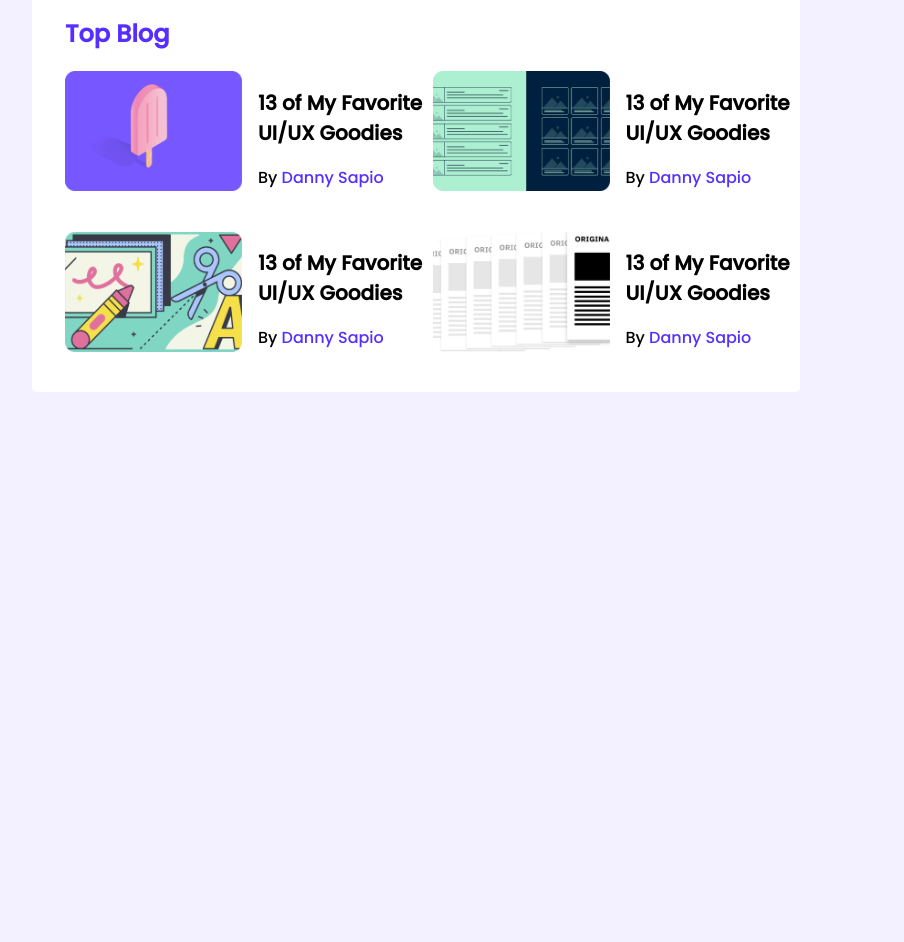
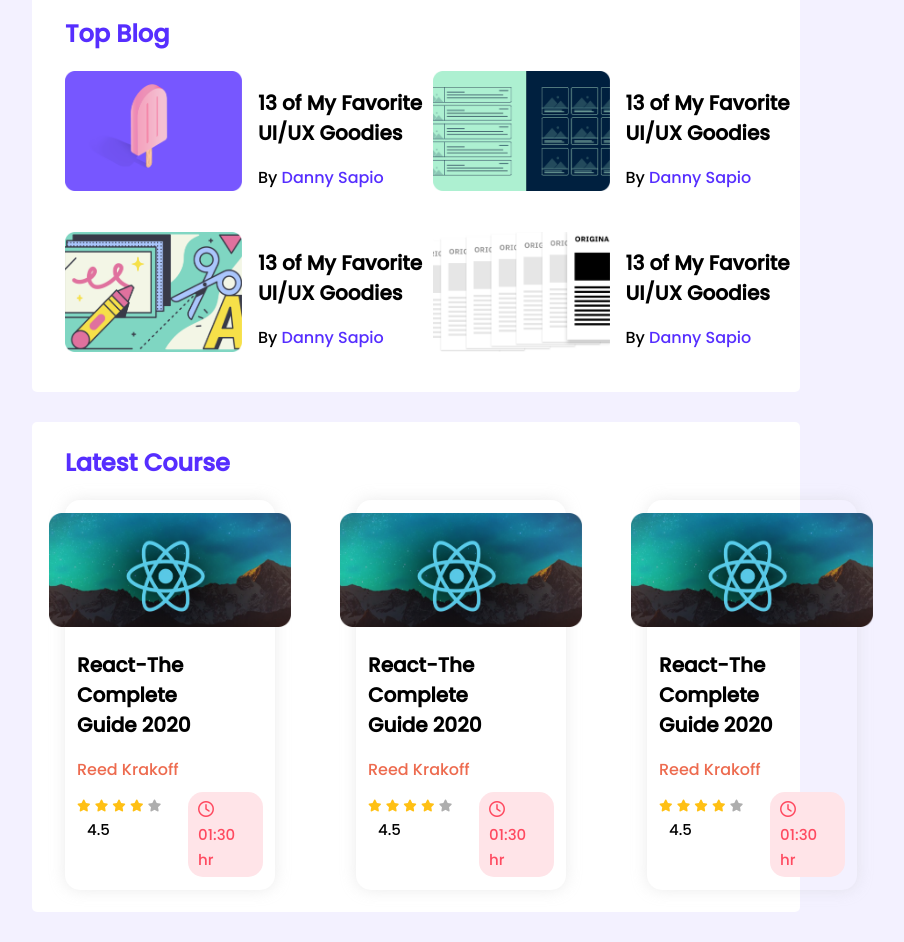
Before and after one commit to mohtadahmed/leader-board-practice, a plain HTML site: page index.html in a window 1280 px wide. Shown: the part 471-1413 px from the top of the page, without its empty margins (224-1128 px from the left). Before the commit the page ends 893 px from the top, so only its background shows below. Drawn offline with Linux system fonts and the light colour scheme.

Commit message:
latest course section added

```diff
--- a/index.html
+++ b/index.html
@@ -6,6 +6,8 @@
     <meta http-equiv="X-UA-Compatible" content="IE=edge">
     <meta name="viewport" content="width=device-width, initial-scale=1.0">
     <title>Leader Board</title>
+    <!-- Font Awesome Tag -->
+    <script src="https://kit.fontawesome.com/7846c8faea.js" crossorigin="anonymous"></script>
     <!-- Style Sheet Tags -->
     <link rel="stylesheet" href="/style/style.css">
 </head>
@@ -108,6 +110,81 @@
                 </div>
             </div>
         </section>
+        <section>
+            <div class="container">
+                <div class="latest-course">
+                    <h1>Latest Course</h1>
+                    <article class="courses">
+                        <div class="course">
+                            <div class="course-img">
+                                <img src="/images/courses/course-1.png" alt="">
+                            </div>
+                            <div class="course-info">
+                                <h2>React-The Complete <br> Guide 2020</h2>
+                                <a href="#">Reed Krakoff</a>
+                            </div>
+                            <div class="course-detail">
+                                <div class="course-rating">
+                                    <i class="fas fa-star filled"></i>
+                                    <i class="fas fa-star filled"></i>
+                                    <i class="fas fa-star filled"></i>
+                                    <i class="fas fa-star filled"></i>
+                                    <i class="fas fa-star empty"></i>
+                                    <span class="course-time">4.5</span>
+                                </div>
+                                <div class="course-duration">
+                                    <i class="far fa-clock"></i><span class="course-time">01:30 hr</span>
+                                </div>
+                            </div>
+                        </div>
+                        <div class="course">
+                            <div class="course-img">
+                                <img src="/images/courses/course-1.png" alt="">
+                            </div>
+                            <div class="course-info">
+                                <h2>React-The Complete <br> Guide 2020</h2>
+                                <a href="#">Reed Krakoff</a>
+                            </div>
+                            <div class="course-detail">
+                                <div class="course-rating">
+                                    <i class="fas fa-star filled"></i>
+                                    <i class="fas fa-star filled"></i>
+                                    <i class="fas fa-star filled"></i>
+                                    <i class="fas fa-star filled"></i>
+                                    <i class="fas fa-star empty"></i>
+                                    <span class="course-time">4.5</span>
+                                </div>
+                                <div class="course-duration">
+                                    <i class="far fa-clock"></i><span class="course-time">01:30 hr</span>
+                                </div>
+                            </div>
+                        </div>
+                        <div class="course">
+                            <div class="course-img">
+                                <img src="/images/courses/course-1.png" alt="">
+                            </div>
+                            <div class="course-info">
+                                <h2>React-The Complete <br> Guide 2020</h2>
+                                <a href="#">Reed Krakoff</a>
+                            </div>
+                            <div class="course-detail">
+                                <div class="course-rating">
+                                    <i class="fas fa-star filled"></i>
+                                    <i class="fas fa-star filled"></i>
+                                    <i class="fas fa-star filled"></i>
+                                    <i class="fas fa-star filled"></i>
+                                    <i class="fas fa-star empty"></i>
+                                    <span class="course-time">4.5</span>
+                                </div>
+                                <div class="course-duration">
+                                    <i class="far fa-clock"></i><span class="course-time">01:30 hr</span>
+                                </div>
+                            </div>
+                        </div>
+                    </article>
+                </div>
+            </div>
+        </section>
     </main>
 </body>
 
--- a/style/style.css
+++ b/style/style.css
@@ -9,7 +9,7 @@ body {
 .container {
   background: #ffffff;
   width: 60%;
-  margin: auto;
+  margin: 0px auto 30px;
   border-radius: 5px;
 }
 h1 {
@@ -60,7 +60,7 @@ nav {
   transition: 0.3s;
 }
 .nav-links ul li:hover {
-  color: rgb(48, 132, 241);
+  color: rgb(228, 99, 60);
   transform: scale(1.2);
 }
 .nav-links img {
@@ -137,3 +137,77 @@ nav {
 .blog-info a:hover {
   color: crimson;
 }
+
+/* Latest Courses CSS Starts */
+.latest-course h1 {
+  margin-left: 33px;
+  padding-top: 23px;
+}
+.courses {
+  display: grid;
+  grid-template-columns: repeat(3, 1fr);
+  grid-column-gap: 25px;
+  margin-left: 33px;
+}
+.course {
+  width: 70%;
+  display: flex;
+  flex-direction: column;
+  align-items: center;
+  justify-content: center;
+  align-content: center;
+  /* margin-left: 33px; */
+  margin-bottom: 22px;
+  padding: 13px 12px;
+  border-radius: 15px;
+  box-shadow: 0px 0px 15px rgba(199, 199, 199, 0.363);
+}
+.course-img img {
+  width: 242px;
+  height: 114px;
+  /* width: 300px;
+  height: 155px; */
+}
+.course-info {
+  margin-bottom: 10px;
+}
+.course-info h2 {
+  font-size: 20px;
+}
+.course-info a {
+  text-decoration: none;
+  color: #ed6b4f;
+}
+.course-detail {
+  display: flex;
+  /* justify-content: space-between; */
+  align-items: flex-start;
+}
+.course-rating {
+  margin-right: 26px;
+}
+.fa-star {
+  font-size: 12px;
+}
+.filled {
+  color: #ffc014;
+}
+.empty {
+  color: #aeaeae;
+}
+.course-time {
+  font-size: 15px;
+}
+.course-duration {
+  background-color: #ffe4e8;
+  color: #ff4a60;
+  padding: 5px 10px;
+  border-radius: 15px;
+}
+
+.fa-clock {
+  margin-right: 6px;
+}
+.course-rating span {
+  margin-left: 10px;
+}
```
